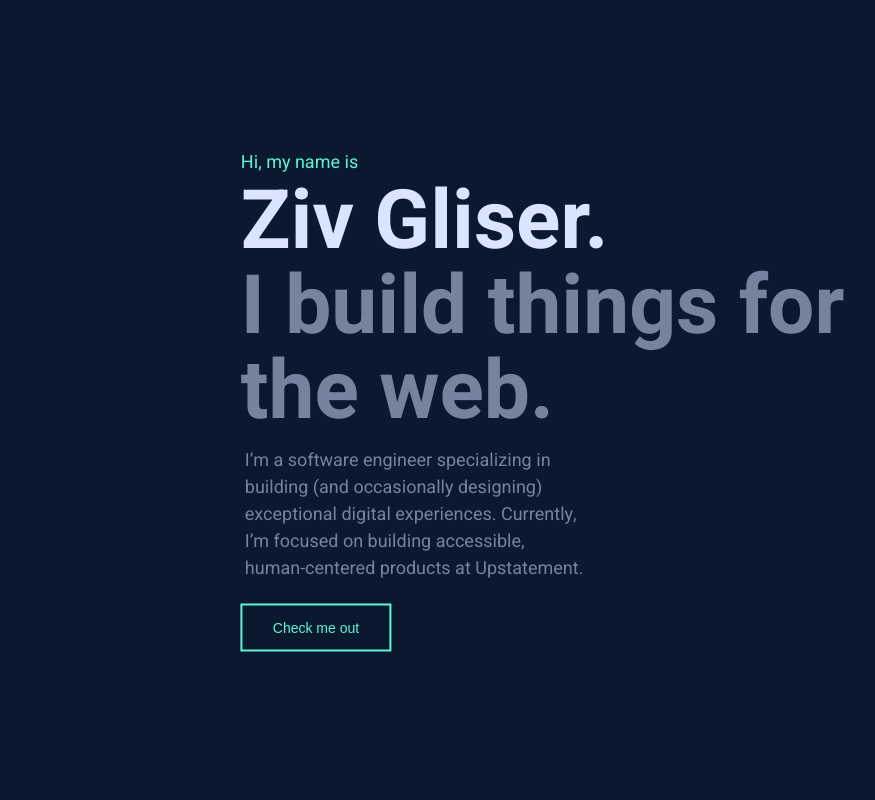
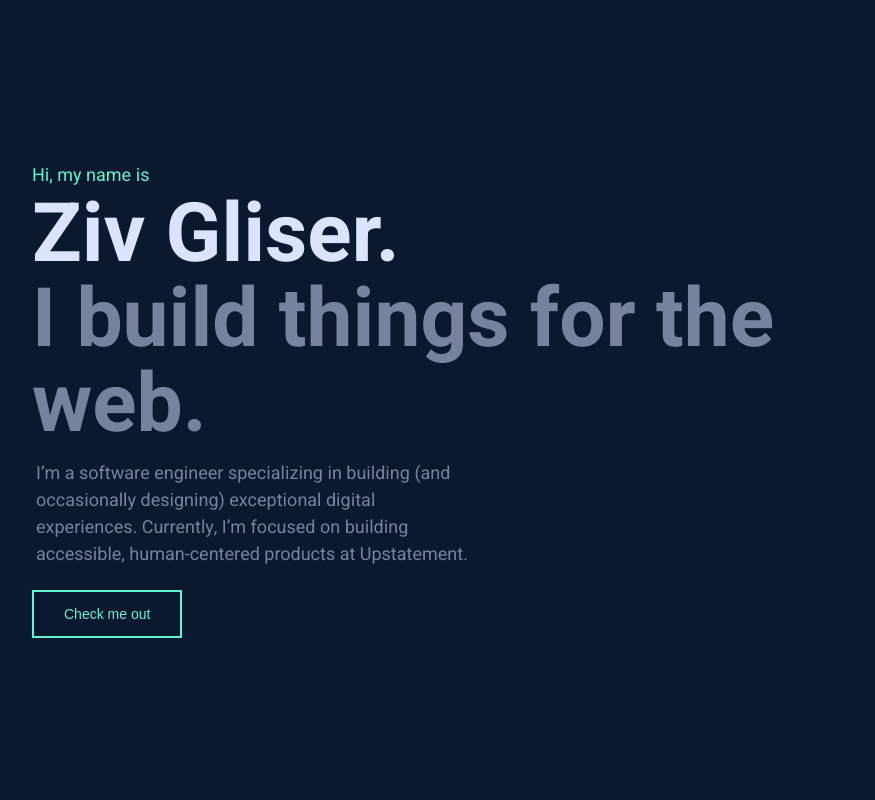
Before and after one commit to Zivgl66/Portfolio, a React (Create React App) app: page / in a window 1280 px wide. Shown: the top 800 px of the page, without its empty margins (168-1043 px from the left). Built offline with nearby package versions, Linux system fonts and the light colour scheme.

Commit message:
global icon js file added

```diff
--- a/src/components/Header/Header.jsx
+++ b/src/components/Header/Header.jsx
@@ -1,11 +1,20 @@
 import React from "react";
 import "./Header.style.css";
 import Navbar from "../Navbar/Navbar";
+
 
 const Header = () => {
   return (
     <div id="main" className="section">
       <Navbar />
+      <div className="left contact_info">
+        <div className="content">
+          <img src="" alt="" />
+        </div>
+      </div>
+      <div className="right contact_info">
+        <div className="content"></div>
+      </div>
       <div className="header">
         <p className="top_header">Hi, my name is</p>
         <h1>Ziv Gliser.</h1>
--- a/src/components/Header/Header.style.css
+++ b/src/components/Header/Header.style.css
@@ -5,14 +5,15 @@
   display: flex;
   justify-content: center;
   align-items: center;
+  margin: 0 200px;
 }
 
 .header {
   width: var(--full_size);
   position: absolute;
-  left: 38%;
+  /* left: 38%;
   top: 50%;
-  transform: translate(-22%, -50%);
+  transform: translate(-22%, -50%); */
 }
 
 .header h1 {
```
Also changed, not shown: src/constants/icons.js (added, +15 -0 lines).
